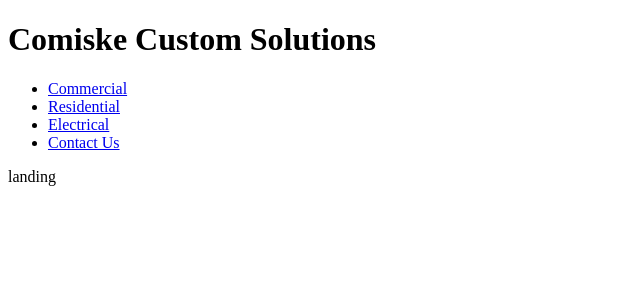
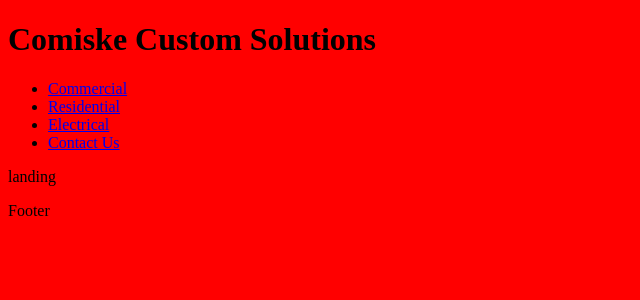
Before and after one commit to MorganHuegel/comiske-custom-solutions-company, a Next.js app: page / in a window 1280 px wide. Shown: the top 300 px of the page, without its empty margins (0-640 px from the left). Built offline with nearby package versions, Linux system fonts and the light colour scheme.

Commit message:
deleted .next directory

```diff
--- /dev/null
+++ b/components/footer.js
@@ -0,0 +1,9 @@
+import Link from 'next/link'
+
+const Footer = props => {
+  return <footer>
+    <p>Footer</p>
+  </footer>
+}
+
+export default Footer
--- /dev/null
+++ b/components/head.js
@@ -0,0 +1,11 @@
+import Head from 'next/head'
+
+const HtmlHead = () => (
+  <Head>
+    <title key='title'>Comiske Custom Solutions Company</title>
+    <meta name="viewport" content="initial-scale=1.0, width=device-width" key='viewport'/>
+    <link href="https://fonts.googleapis.com/css?family=Lato|Roboto+Condensed&display=swap" rel="stylesheet" key='google-font' />
+  </Head>
+)
+
+export default HtmlHead
--- a/package.json
+++ b/package.json
@@ -15,6 +15,7 @@
     "isomorphic-unfetch": "^3.0.0",
     "next": "^9.3.1",
     "react": "^16.13.1",
-    "react-dom": "^16.13.1"
+    "react-dom": "^16.13.1",
+    "styled-jsx": "^3.2.5"
   }
 }
--- a/pages/index.js
+++ b/pages/index.js
@@ -1,10 +1,23 @@
 import Header from '../components/header'
+import Footer from '../components/footer'
+import HtmlHead from '../components/head'
+
+import style from '../style'
 
 const Landing = () => {
-  return <div>
+  return (
+    <div>
+      <style jsx global>{`
+        body {
+          background-color: red;
+        }
+      `}</style>
+      <HtmlHead />
       <Header />
       <p>landing</p>
+      <Footer />
     </div>
+  )
 }
 
 export default Landing;
--- /dev/null
+++ b/style.js
@@ -0,0 +1,9 @@
+export default {
+  primaryColor: 'rgb(27, 64, 30)',
+  primaryColorTransparant: 'rgba(27, 64, 30, 0.5)',
+  lightGrayColor: 'rgb(204, 206, 208)',
+  fontFamilyHeadings: 'Roboto Condensed',
+  fontFamilyText: 'Lato',
+  rootFontSizeLg: '16px',
+  rootFontSizeSm: '14px',
+}
```
Also changed, not shown: 1 other file (tests, documents, lock files or other folders).
